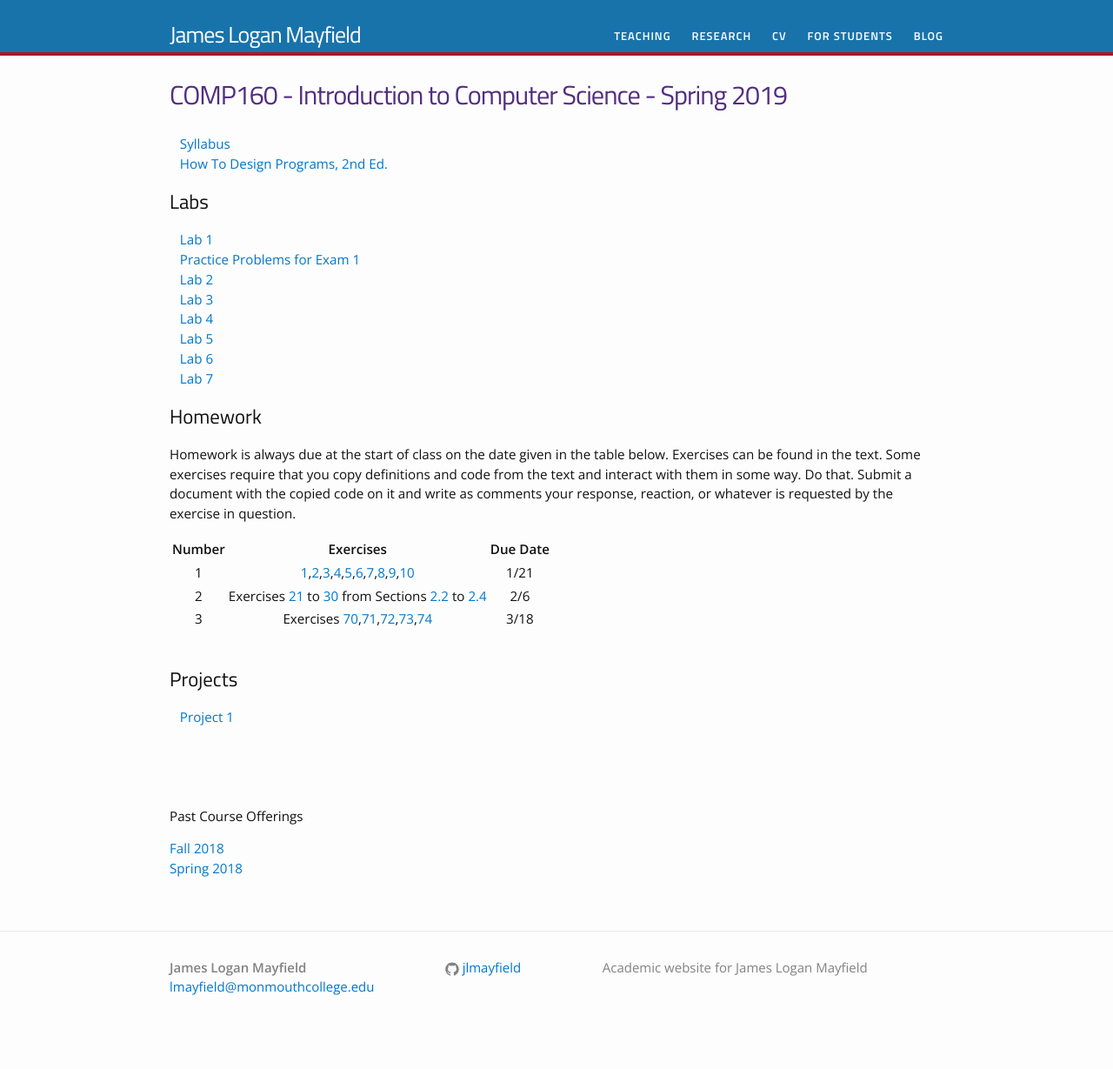
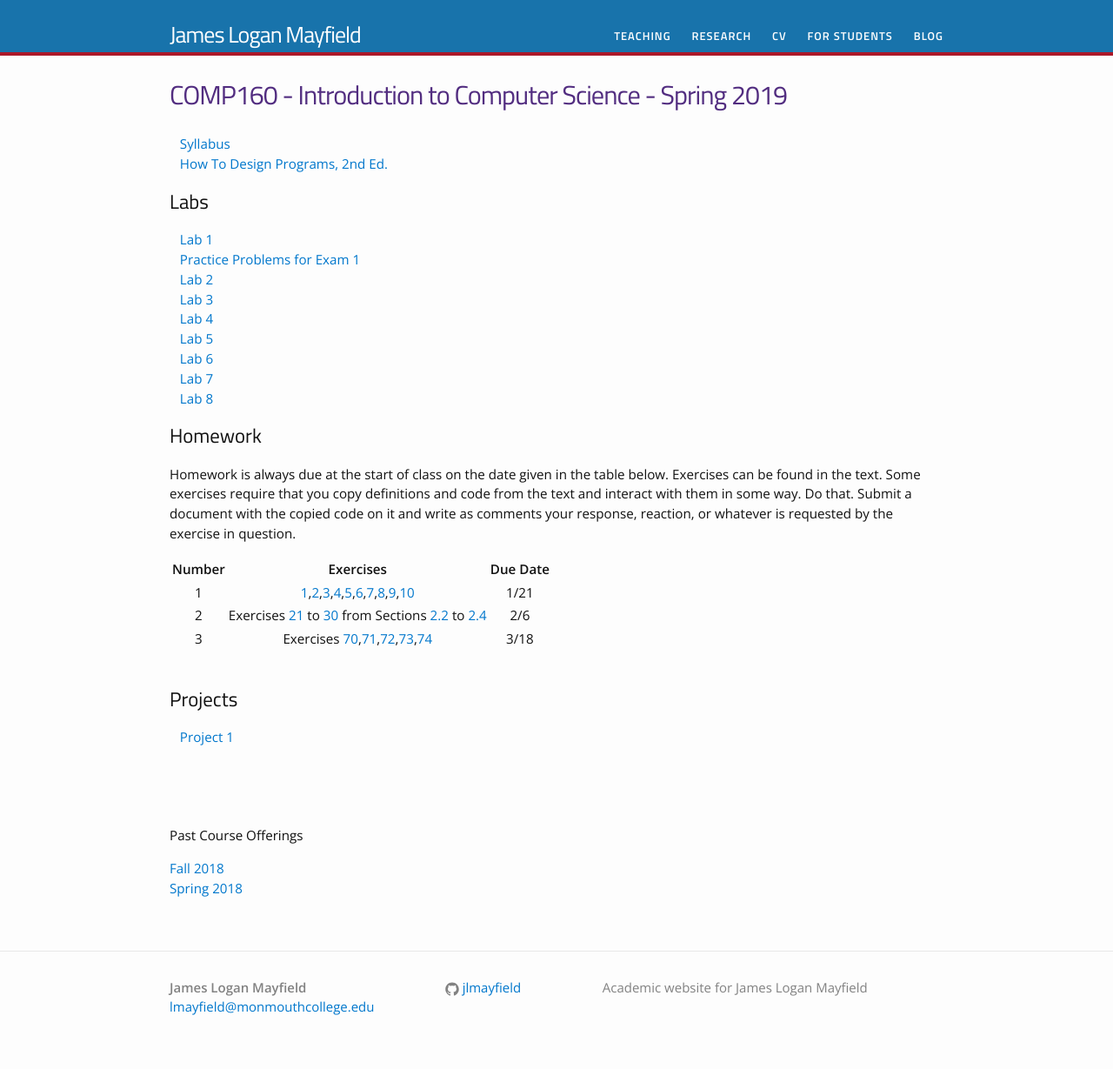
Before and after one commit to jlmayfield/jlmayfield.github.io, a Jekyll site: the page built from teaching/comp160.md, in a window 1280 px wide. Shown: the whole page at 87% size. Built offline with Jekyll 4.4.1, drawn with Linux system fonts in a browser that asks for light colours; before the commit the page ends 1206 px from its top, so only the background shows below that.

Commit message:
sp19. c160. lab8.

```diff
--- a/teaching/comp160.md
+++ b/teaching/comp160.md
@@ -17,9 +17,9 @@ permalink: /teaching/COMP160/
 &nbsp;&nbsp;&nbsp;[Lab 5](/teaching/COMP160/labs/comp160-lab5.pdf)
 &nbsp;&nbsp;&nbsp;[Lab 6](/teaching/COMP160/labs/comp160-lab6.pdf)
 &nbsp;&nbsp;&nbsp;[Lab 7](/teaching/COMP160/labs/comp160-lab7.pdf)
+&nbsp;&nbsp;&nbsp;[Lab 8](/teaching/COMP160/labs/comp160-lab8.pdf)
 
 <!---
-&nbsp;&nbsp;&nbsp;[Lab 8](/teaching/COMP160/labs/comp160-lab8.pdf)
 &nbsp;&nbsp;&nbsp;[Lab 9](/teaching/COMP160/labs/comp160-lab9.pdf)
 &nbsp;&nbsp;&nbsp;[Lab 10](/teaching/COMP160/labs/comp160-lab10.pdf)
 --->
```
Also changed, not shown: 1 other file.
